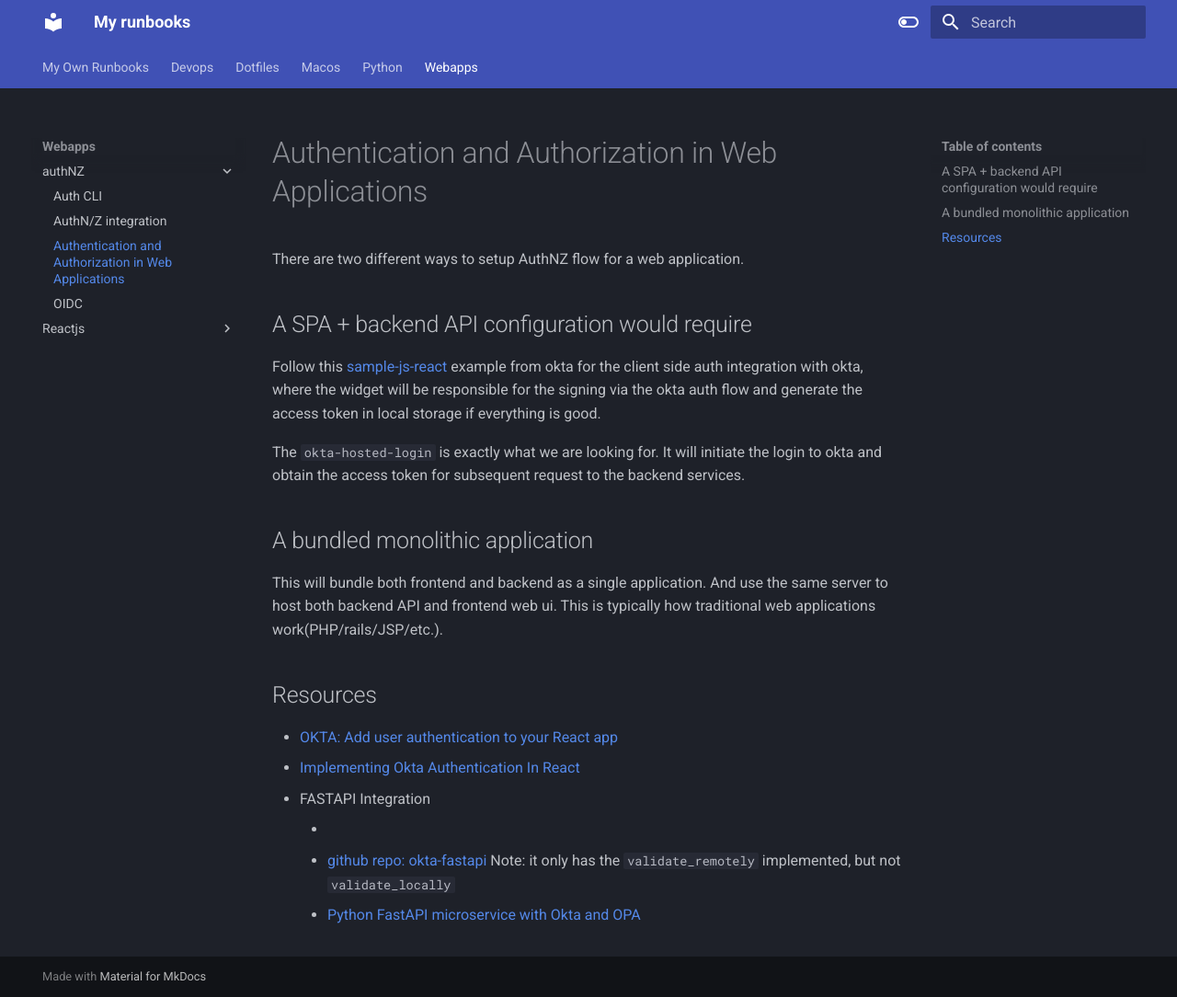
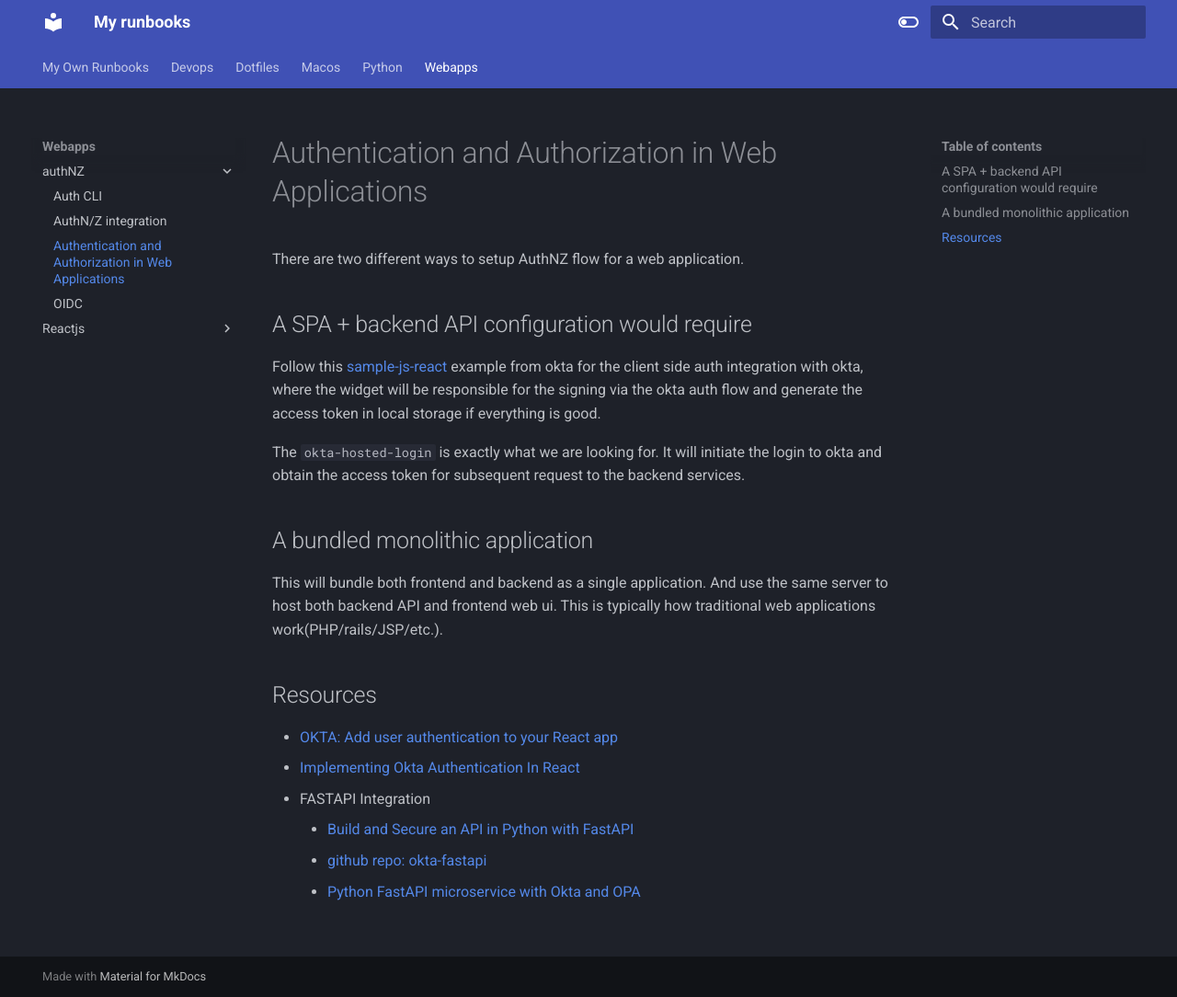
Before and after one commit to mingliangguo/runbooks, an MkDocs documentation site: the page built from docs/webapps/authNZ/authNZ.md, in a window 1280 px wide and 1084 px high. Shown: the whole window at 92% size. Built offline with MkDocs 1.6.1 and Material for MkDocs 9.7.7, drawn with Linux system fonts in a browser that asks for light colours.

Commit message:
chore: misc updates

```diff
--- a/docs/webapps/authNZ/authNZ.md
+++ b/docs/webapps/authNZ/authNZ.md
@@ -18,6 +18,6 @@ This will bundle both frontend and backend as a single application. And use the
 - [OKTA: Add user authentication to your React app](https://developer.okta.com/code/react/)
 - [Implementing Okta Authentication In React](https://www.smashingmagazine.com/2022/08/implementing-okta-authentication-react/)
 - FASTAPI Integration
-	- [](https://developer.okta.com/blog/2020/12/17/build-and-secure-an-api-in-python-with-fastapi)
-	  - [github repo: okta-fastapi](https://github.com/oktadev/okta-fastapi/tree/main) Note: it only has the `validate_remotely` implemented, but not `validate_locally`
+	- [Build and Secure an API in Python with FastAPI](https://developer.okta.com/blog/2020/12/17/build-and-secure-an-api-in-python-with-fastapi)
+	  - [github repo: okta-fastapi](https://github.com/oktadev/okta-fastapi/blob/d3f7784cc4eff758b4caca662a03f4e24d184aae/main.py#L54-L91)
 	- [Python FastAPI microservice with Okta and OPA](https://www.stackstalk.com/2021/12/python-fastapi-with-okta.html)
```
